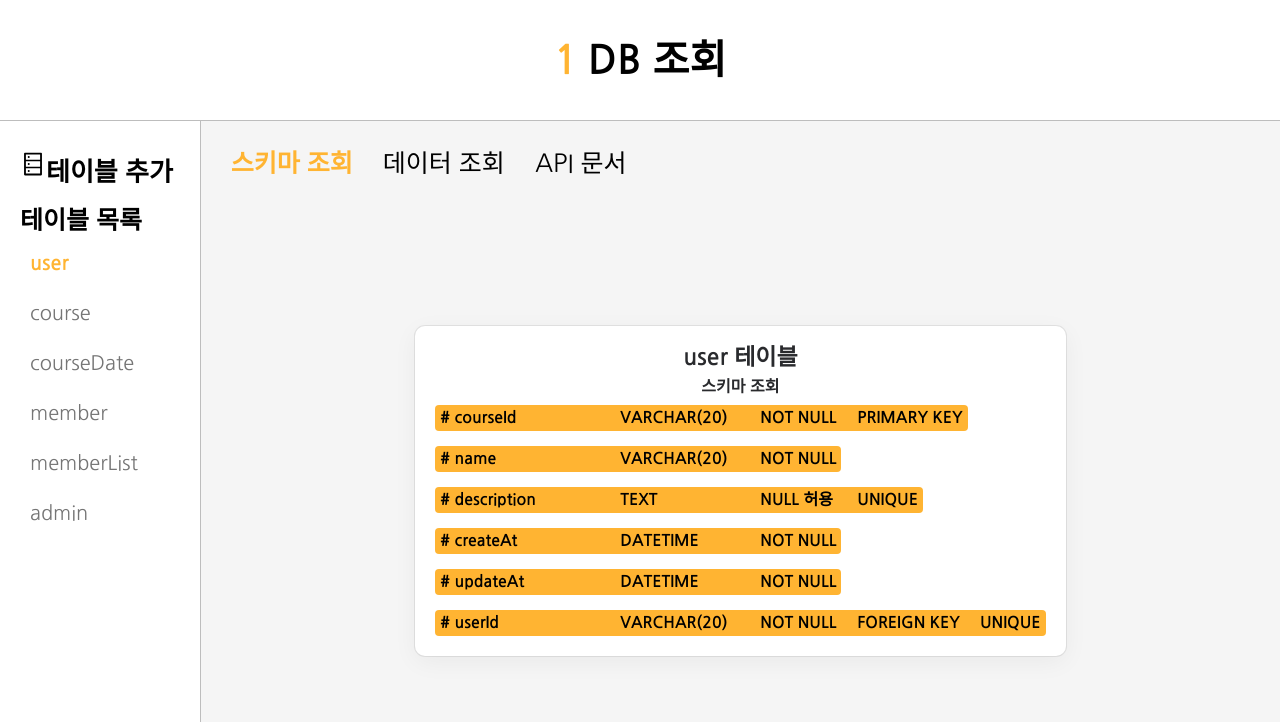
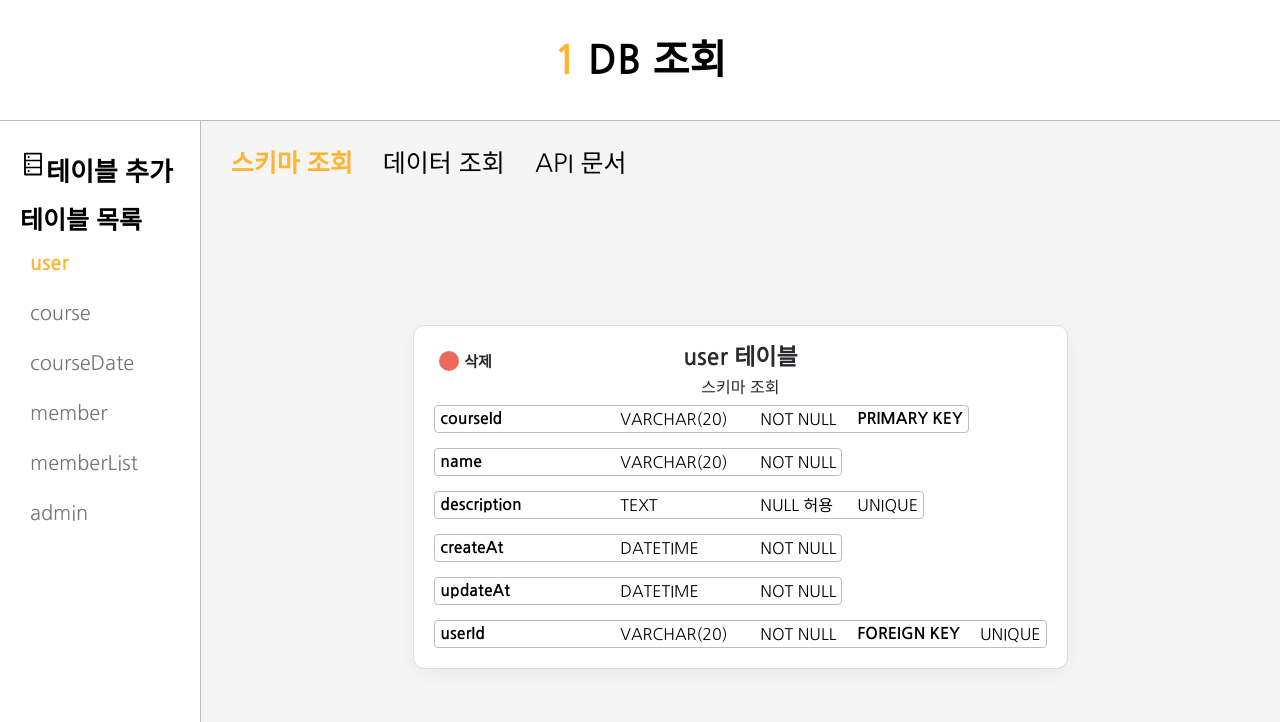
Before and after one commit to CBNU-AACP/Admin, a React (Create React App) app in the folder client/: page /1 in a window 1280 px wide. Both pictures are taken after a click on the item "user". Shown: the top 722 px of the page. Built offline with nearby package versions, Linux system fonts and the light colour scheme.

Commit message:
[CHO] #33 - Change some styles

```diff
--- a/client/src/components/AddTable/ColumnElement/index.jsx
+++ b/client/src/components/AddTable/ColumnElement/index.jsx
@@ -1,7 +1,7 @@
 /* eslint-disable no-param-reassign */
 import React, { useContext, useState, useEffect, useRef } from "react";
 import { useSelector } from "react-redux";
-import { GiCancel } from "react-icons/gi";
+import { MdOutlineCancel } from "react-icons/md";
 import cx from "classnames";
 import "./style.scss";
 
@@ -24,7 +24,7 @@ export default function ColumnElement({ element, remove }) {
     <div className="columnBox">
       <form className="column">
         <div className="element">
-          <span className="label"># 컬럼명: </span>
+          <span className="label">컬럼명: </span>
           <input
             className="input"
             type="text"
@@ -71,7 +71,7 @@ export default function ColumnElement({ element, remove }) {
           </select>
         </div>
 
-        <div className="element">
+        {/* <div className="element">
           <span className="label">DEFAULT값: </span>
           <input
             className="input"
@@ -81,7 +81,7 @@ export default function ColumnElement({ element, remove }) {
               element.default = e.target.value;
             }}
           />
-        </div>
+        </div> */}
 
         <div className="element">
           <span className="label">PK: </span>
@@ -118,7 +118,7 @@ export default function ColumnElement({ element, remove }) {
           </select>
         </div>
       </form>
-      <GiCancel className="cancel" onClick={() => remove(element.id)} />
+      <MdOutlineCancel className="cancel" onClick={() => remove(element.id)} />
     </div>
   );
 }
--- a/client/src/components/AddTable/ColumnElement/style.scss
+++ b/client/src/components/AddTable/ColumnElement/style.scss
@@ -5,13 +5,14 @@
   margin: 15px 0 0 0;
   .cancel {
     margin: auto auto auto 10px;
-    font-size: 20px;
+    font-size: 22px;
     &:hover {
+      color: $macDelete;
       cursor: pointer;
     }
   }
   .column {
-    background-color: $primary;
+    border: 1px solid $gray400;
     border-radius: 4px;
     padding: 5px;
 
--- a/client/src/components/AddTable/index.jsx
+++ b/client/src/components/AddTable/index.jsx
@@ -40,7 +40,7 @@ export default function AddTable() {
       if (column.columnName.length !== 0) isNullColumnName = false;
     });
     if (tableName.length >= 1 && !isNullColumnName)
-      console.log({ tableName, ...columns }); // 데이터 전송 api 연결
+      console.log({ tableName, column: [...columns] }); // 데이터 전송 api 연결
   };
 
   return (
--- a/client/src/components/AddTable/style.scss
+++ b/client/src/components/AddTable/style.scss
@@ -2,7 +2,7 @@
 .addContainer {
   display: flex;
   flex-direction: column;
-  min-width: 840px;
+  min-width: fit-content;
   height: fit-content;
   background-color: $white;
   box-shadow: $box-shadow;
@@ -47,13 +47,13 @@
   }
   .select,
   .input {
+    line-height: 17px;
     display: inline;
-    border: 2px solid $black;
+    border: 1px solid $gray400;
     border-radius: 4px;
     margin: auto 0;
     color: $black;
     font-size: 15px;
-    font-weight: bold;
     &:focus {
       outline: none;
     }
--- a/client/src/components/DataCardList/DataCard/style.scss
+++ b/client/src/components/DataCardList/DataCard/style.scss
@@ -59,10 +59,10 @@
       font-size: 16px;
       word-break: break-all;
       .input {
+        line-height: 16px;
         border: none;
         border-radius: 6px;
         color: $black;
-        padding: 0;
         font-size: 15px;
         &:focus {
           outline: none;
--- a/client/src/components/Schema/index.jsx
+++ b/client/src/components/Schema/index.jsx
@@ -7,15 +7,24 @@ export default function Schema() {
   const currentTable = useSelector(state => state.table.currentTable);
   const currentSchemaData = useSelector(state => state.table.currentSchemaData);
 
+  const remove = () => {
+    // currentTable을 파라미터로 보낸다.
+    console.log(currentTable);
+  };
+
   return (
     <div className="schemaContainer">
-      <p className="tableName">{currentTable} 테이블</p>
+      <div className="btnBox">
+        <div className="circle drop" onClick={remove} aria-hidden="true" />
+        <p className="text">삭제</p>
+      </div>
+      <p className="tableName bold">{currentTable} 테이블</p>
       <p className="schemaLabel">스키마 조회</p>
       <ul>
         {currentSchemaData.map(attribute => (
           <li key={attribute.Field + attribute.Null}>
             <form className="attribute">
-              <span className="attributeLabel"># {attribute.Field}</span>
+              <span className="attributeLabel bold">{attribute.Field}</span>
               <span className="attributeLabel">
                 {attribute.Type.toUpperCase()}
               </span>
@@ -28,7 +37,7 @@ export default function Schema() {
                 </span>
               )}
               {attribute.key && (
-                <span className="attributeLabel">
+                <span className="attributeLabel bold">
                   {attribute.key === "PRI" ? "PRIMARY KEY" : "FOREIGN KEY"}
                 </span>
               )}
--- a/client/src/components/Schema/style.scss
+++ b/client/src/components/Schema/style.scss
@@ -10,9 +10,33 @@
   text-align: center;
   margin: 150px auto;
   padding: 20px;
-  font-weight: bold;
+  .btnBox {
+    position: absolute;
+    display: flex;
+    .circle {
+      width: 20px;
+      height: 20px;
+      border-radius: 50%;
+      margin: 5px;
+      &:hover {
+        cursor: pointer;
+      }
+    }
+    .drop {
+      background-color: $macDelete;
+    }
+    .text {
+      margin: auto 0;
+      color: $darkmode;
+      font-size: 15px;
+      font-weight: bold;
+    }
+  }
+  .bold {
+    font-weight: bold;
+  }
   .tableName {
-    margin-bottom: 10px;
+    margin: 0 auto 10px auto;
     color: $darkmode;
     font-size: 23px;
   }
@@ -25,7 +49,7 @@
     width: fit-content;
     display: flex;
     flex-direction: row;
-    background-color: $primary;
+    border: 1px solid $gray400;
     border-radius: 4px;
     padding: 5px;
     margin-top: 15px;
```
